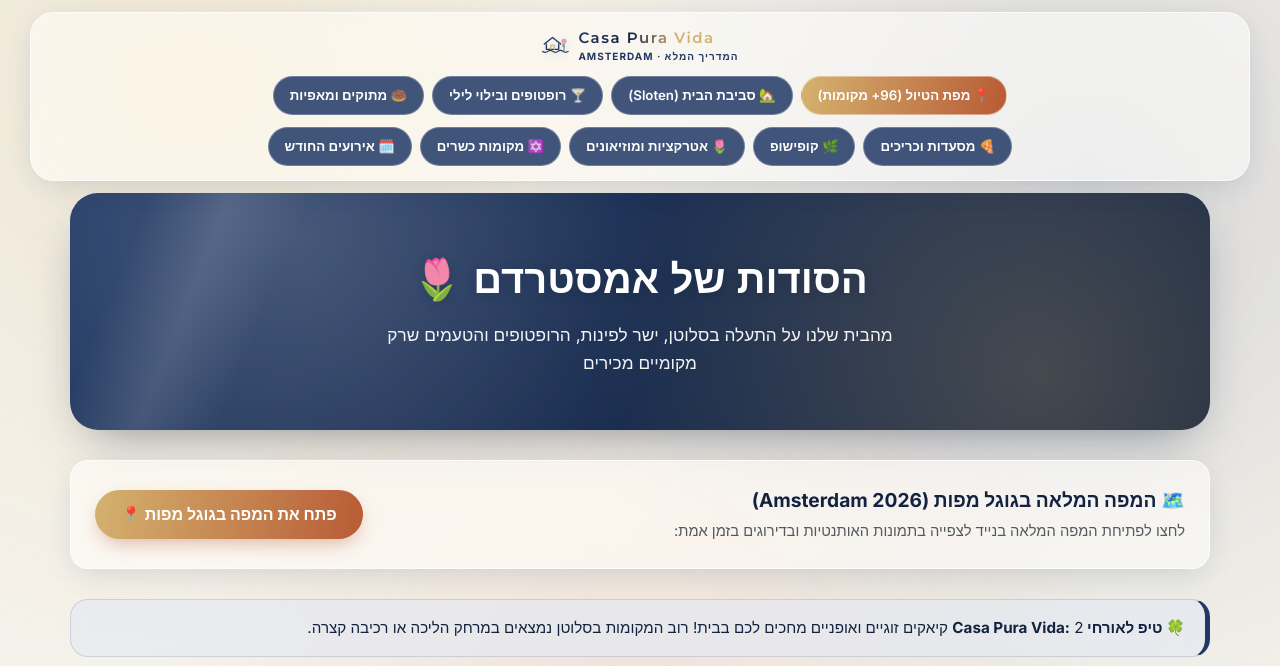
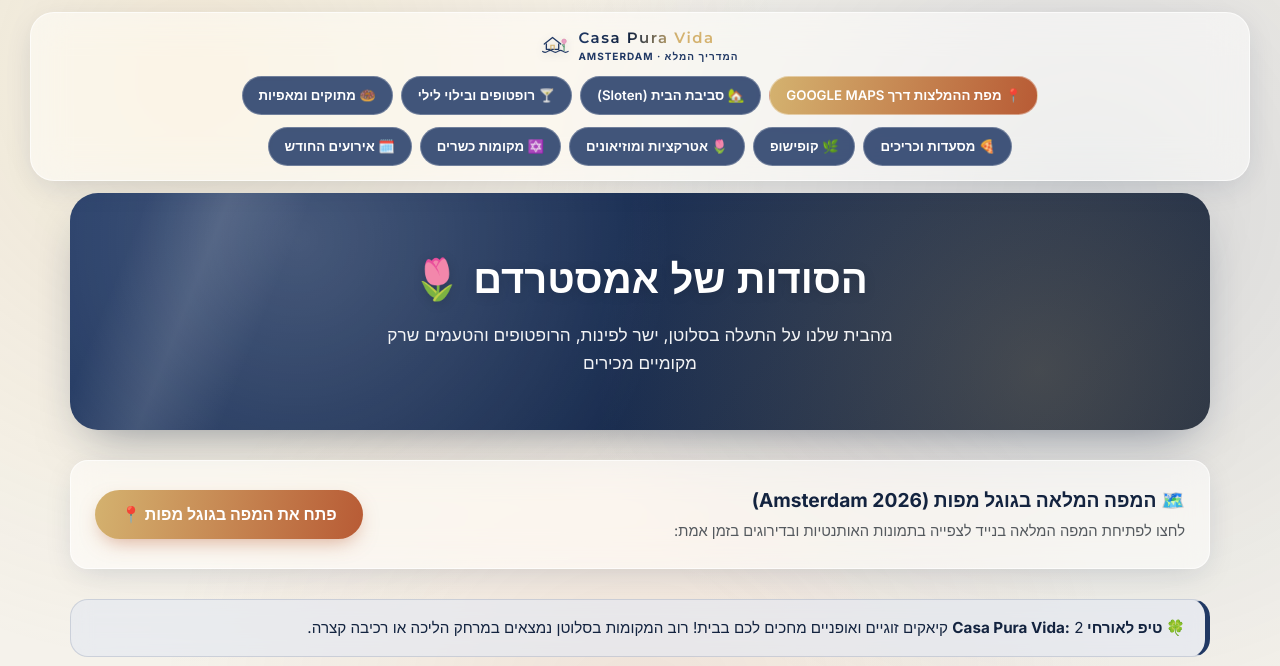
Before and after one commit to cpvamsterdam/casa-pura-vida-website, a website: page PUBLIC/images/guide.html in a window 1280 px wide. Shown: the top 666 px of the page. Drawn offline with Linux system fonts and the light colour scheme.

Commit message:
Add files via upload

```diff
--- a/PUBLIC/images/guide.html
+++ b/PUBLIC/images/guide.html
@@ -202,7 +202,7 @@
             <span class="guide-brand-text-wrap"><span class="guide-brand-text">Casa Pura Vida</span><small>AMSTERDAM · המדריך המלא</small></span>
         </a>
         <div class="nav-row">
-            <a href="#map-section" class="nav-btn nav-btn-map">📍 מפת הטיול (96+ מקומות)</a>
+            <a href="https://maps.app.goo.gl/pdHjcHmacGwzMrbm7?g_st=i" target="_blank" class="nav-btn nav-btn-map">📍 מפת ההמלצות דרך GOOGLE MAPS</a>
             <a href="#sloten" class="nav-btn">🏡 סביבת הבית (Sloten)</a>
             <a href="#rooftops" class="nav-btn">🍸 רופטופים ובילוי לילי</a>
             <a href="#sweets" class="nav-btn">🍩 מתוקים ומאפיות</a>
@@ -2133,6 +2133,10 @@
         </a>
     </div>
 
+    <div style="text-align:center; margin: 36px 0;">
+        <a class="btn-map-main" href="https://maps.app.goo.gl/pdHjcHmacGwzMrbm7?g_st=i" target="_blank">📍 מפת ההמלצות דרך GOOGLE MAPS</a>
+    </div>
+
     <a href="#map-section" class="back-to-top-glass">⬆️ חזרה לראש הדף</a>
 
 </div>
```
